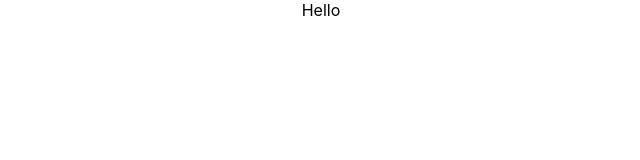
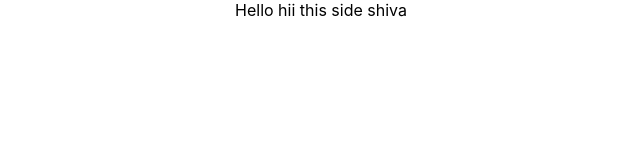
Before and after one commit to rai-deepak-07/Demo, a React (Create React App) app: page / in a window 1280 px wide. Shown: the top 160 px of the page, without its empty margins (319-959 px from the left). Built offline with nearby package versions, Linux system fonts and the light colour scheme.

Commit message:
shiva15_08_25

```diff
--- a/src/App.js
+++ b/src/App.js
@@ -5,6 +5,7 @@ function App() {
   return (
     <div className="App">
       Hello
+      hii this side shiva
     </div>
   );
 }
```
